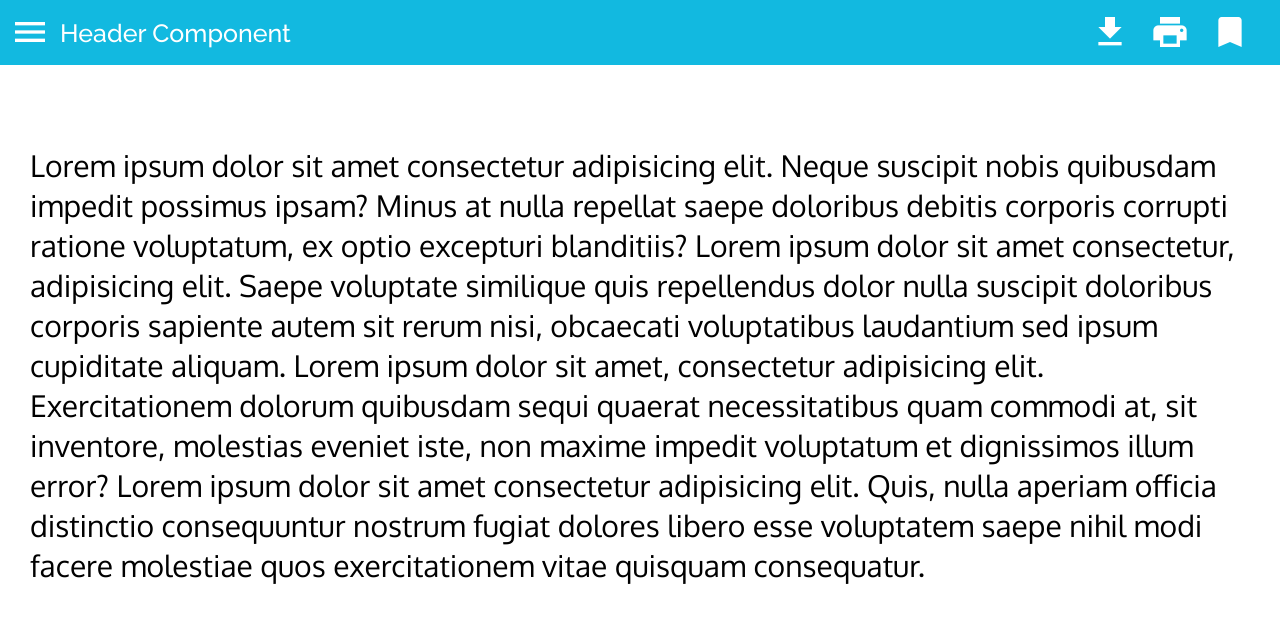
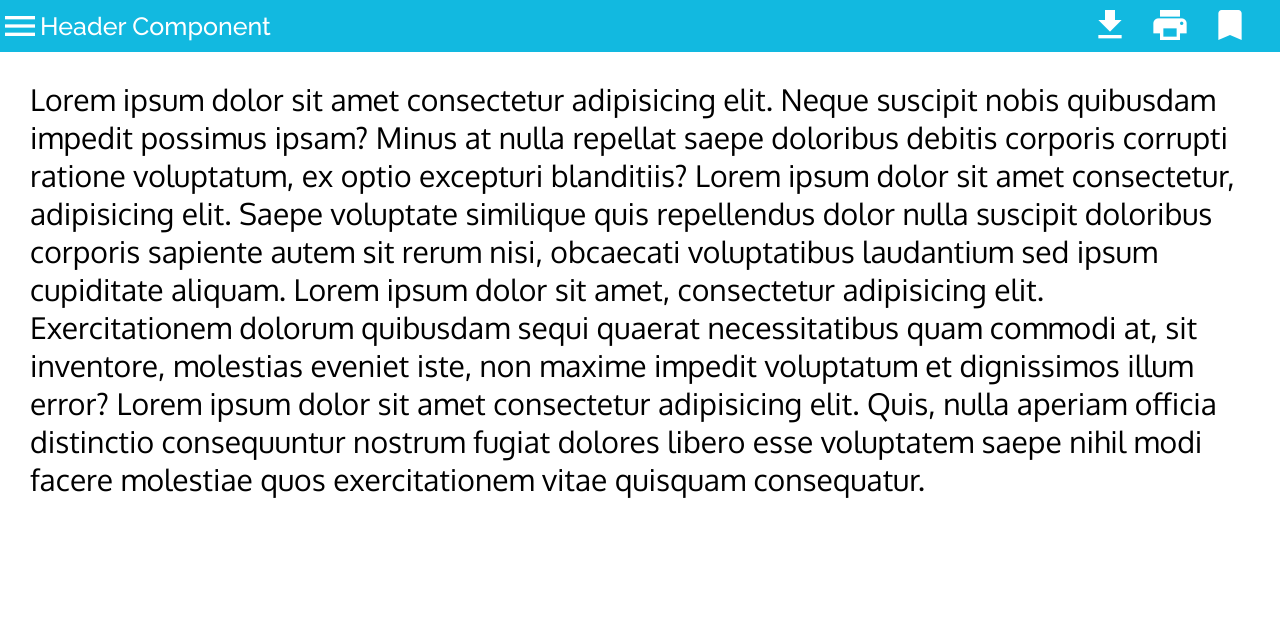
Before and after one commit to sameep-s/CSS_Components, a plain HTML site: page componentNames/header/index.html in a window 1280 px wide. Drawn offline with Linux system fonts and the light colour scheme.

Commit message:
minor modifications

```diff
--- a/componentNames/header/index.html
+++ b/componentNames/header/index.html
@@ -13,44 +13,44 @@
     />
   </head>
   <body>
-    <div class="wrapper">
-      <div class="header-main">
-        <div class="header-right-icons">
-          <div class="hamburger-icon">
+    <div class="header-wrapper">
+      <div class="container-header">
+        <div class="header-left-icons">
+          <div class="icon-menu">
             <i class="material-icons">menu</i>
           </div>
 
-          <div class="logo">Header Component</div>
+          <div class="header-logo">Header Component</div>
         </div>
-        <div class="header-left-icons">
-          <div class="icon-download">
+        <div class="header-right-icons">
+          <div class="icon-right">
             <i class="material-icons"> download</i>
           </div>
-          <div class="icon-print">
+          <div class="icon-right">
             <i class="material-icons"> print</i>
           </div>
-          <div class="icon-save">
+          <div class="icon-right">
             <i class="material-icons"> bookmark</i>
           </div>
         </div>
       </div>
+    </div>
 
-      <div class="main-content">
-        Lorem ipsum dolor sit amet consectetur adipisicing elit. Neque suscipit
-        nobis quibusdam impedit possimus ipsam? Minus at nulla repellat saepe
-        doloribus debitis corporis corrupti ratione voluptatum, ex optio
-        excepturi blanditiis? Lorem ipsum dolor sit amet consectetur,
-        adipisicing elit. Saepe voluptate similique quis repellendus dolor nulla
-        suscipit doloribus corporis sapiente autem sit rerum nisi, obcaecati
-        voluptatibus laudantium sed ipsum cupiditate aliquam. Lorem ipsum dolor
-        sit amet, consectetur adipisicing elit. Exercitationem dolorum quibusdam
-        sequi quaerat necessitatibus quam commodi at, sit inventore, molestias
-        eveniet iste, non maxime impedit voluptatum et dignissimos illum error?
-        Lorem ipsum dolor sit amet consectetur adipisicing elit. Quis, nulla
-        aperiam officia distinctio consequuntur nostrum fugiat dolores libero
-        esse voluptatem saepe nihil modi facere molestiae quos exercitationem
-        vitae quisquam consequatur.
-      </div>
+    <div class="main-content">
+      Lorem ipsum dolor sit amet consectetur adipisicing elit. Neque suscipit
+      nobis quibusdam impedit possimus ipsam? Minus at nulla repellat saepe
+      doloribus debitis corporis corrupti ratione voluptatum, ex optio excepturi
+      blanditiis? Lorem ipsum dolor sit amet consectetur, adipisicing elit.
+      Saepe voluptate similique quis repellendus dolor nulla suscipit doloribus
+      corporis sapiente autem sit rerum nisi, obcaecati voluptatibus laudantium
+      sed ipsum cupiditate aliquam. Lorem ipsum dolor sit amet, consectetur
+      adipisicing elit. Exercitationem dolorum quibusdam sequi quaerat
+      necessitatibus quam commodi at, sit inventore, molestias eveniet iste, non
+      maxime impedit voluptatum et dignissimos illum error? Lorem ipsum dolor
+      sit amet consectetur adipisicing elit. Quis, nulla aperiam officia
+      distinctio consequuntur nostrum fugiat dolores libero esse voluptatem
+      saepe nihil modi facere molestiae quos exercitationem vitae quisquam
+      consequatur.
     </div>
   </body>
 </html>
--- a/css/card.css
+++ b/css/card.css
@@ -143,6 +143,7 @@ body {
 .card-image-hImage {
   max-width: 35%;
   border-radius: 1rem 0 0 0;
+  overflow: hidden;
 }
 
 .card-image-hImage img {
--- a/css/header.css
+++ b/css/header.css
@@ -1,35 +1,39 @@
-@import "../css/core.css";
-
 i {
   font-size: 4rem !important;
   color: white;
 }
 
-.wrapper {
+.header-wrapper {
   width: 100vw;
-  height: 6.5rem;
-  background-color: var(--primary);
 }
 
-.header-main {
+.container-header {
+  background-color: var(--primary);
   display: flex;
   width: 100%;
-  height: 100%;
-  /* position: fixed; */
+  padding: 0.5rem 0;
+  position: fixed;
+  top: 0;
 }
-.header-right-icons {
+
+.header-left-icons {
   display: flex;
   justify-content: center;
   align-items: center;
 }
 
-.logo {
+.icon-menu {
+  display: inline-flex;
+  align-items: center;
+}
+
+.header-logo {
   font-size: 2.5rem;
   font-family: var(--font-heading);
   color: white;
 }
 
-.header-left-icons {
+.header-right-icons {
   display: flex;
   margin-left: auto;
   margin-right: 2rem;
@@ -37,15 +41,15 @@ i {
   align-items: center;
 }
 
-.material-icons {
+.icon-right,
+.icon-left {
   margin: 0 1rem;
 }
 
 /*  ---------------------*/
 .main-content {
   padding: 3rem;
+  font-size: 3rem;
+  overflow: auto;
   margin-top: 5rem;
-  font-size: 3rem;
-  overflow-y: scroll;
-  line-height: 4rem;
 }
```
